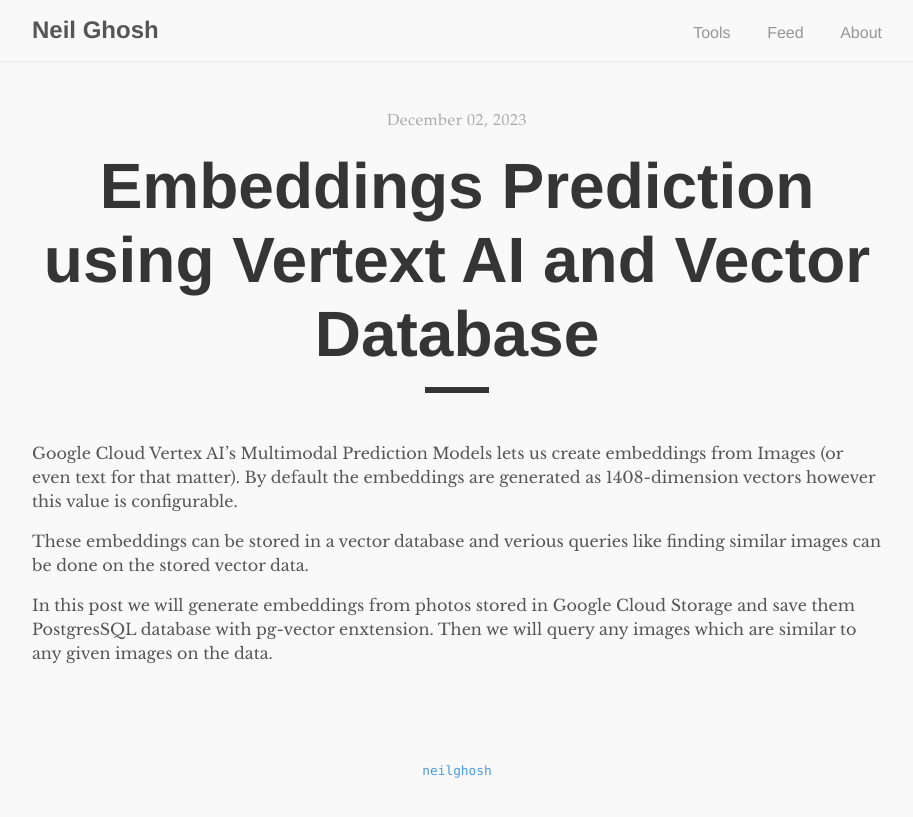
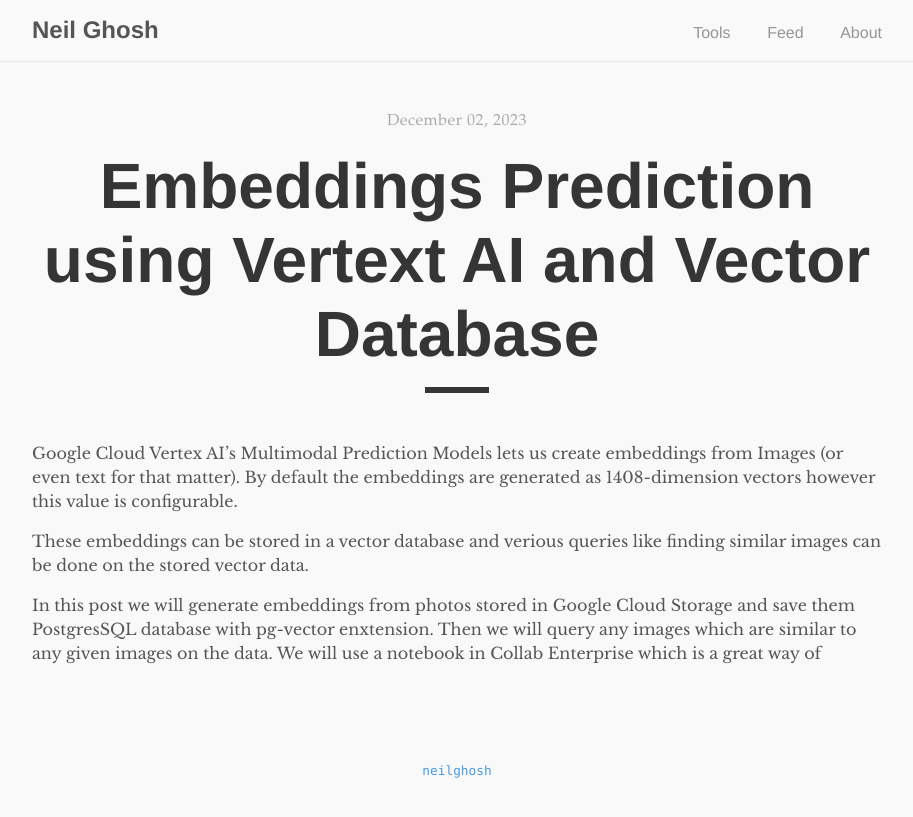
Before and after one commit to neilghosh/neilghosh.github.io, a Jekyll site: the page built from _posts/2023/2023-12-02-embeddings-prediction-using-vertext-ai-and-vector-database.md.md, in a window 1280 px wide. Shown: the top 817 px of the page, without its empty margins (183-1096 px from the left). Built offline with Jekyll 4.4.1, drawn with Linux system fonts in a browser that asks for light colours.

Commit message:
_posts/2023/2023-12-02-embeddings-prediction-using-vertext-ai-and-vector-database.md.md updated from https://stackedit.io/

```diff
--- a/_posts/2023/2023-12-02-embeddings-prediction-using-vertext-ai-and-vector-database.md.md
+++ b/_posts/2023/2023-12-02-embeddings-prediction-using-vertext-ai-and-vector-database.md.md
@@ -7,9 +7,8 @@
 
 These embeddings can be stored in a vector database and verious queries like finding similar images can be done on the stored vector data.
 
-In this post we will generate embeddings from photos stored in Google Cloud Storage and save them PostgresSQL database with pg-vector enxtension. Then we will query any images which are similar to any given images on the data.
-
+In this post we will generate embeddings from photos stored in Google Cloud Storage and save them PostgresSQL database with pg-vector enxtension. Then we will query any images which are similar to any given images on the data. We will use a notebook in Collab Enterprise which is a great way of
 
 <!--stackedit_data:
-eyJoaXN0b3J5IjpbLTE4MTAzNDA4ODEsNzYxODEwMDA0XX0=
+eyJoaXN0b3J5IjpbLTE0NDAwNjQxMzYsNzYxODEwMDA0XX0=
 -->
```
